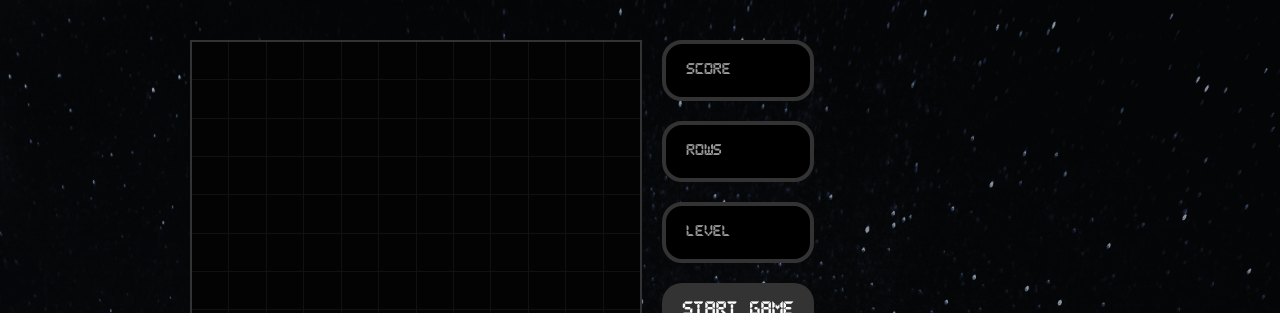
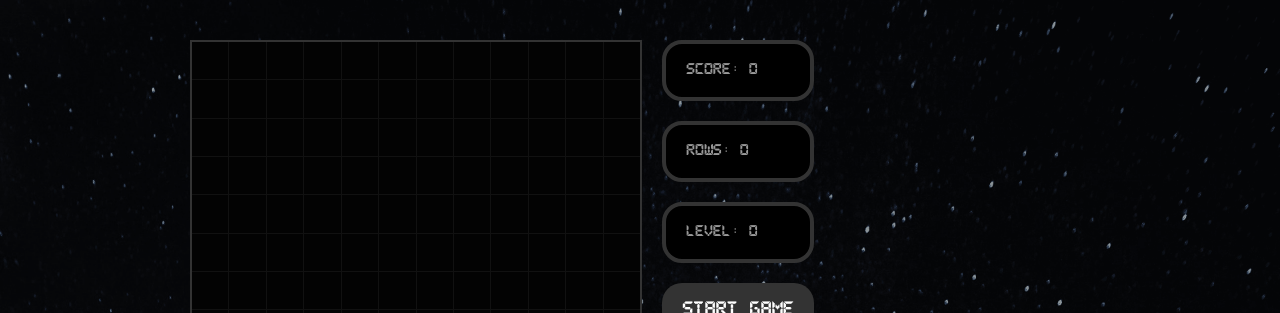
Before and after one commit to a-velasquez/tetris, a React (Create React App) app: page / in a window 1280 px wide. Shown: the top 313 px of the page. Built offline with nearby package versions, Linux system fonts and the light colour scheme.

Commit message:
add score, rows and level info to display

```diff
--- a/src/components/Tetris.js
+++ b/src/components/Tetris.js
@@ -109,9 +109,9 @@ const Tetris = () => {
 						<Display gameOver={gameOver} text="Game Over" />
 					) : (
 						<div>
-							<Display text="Score" />
-							<Display text="Rows" />
-							<Display text="Level" />
+							<Display text={`Score: ${score}`} />
+							<Display text={`Rows: ${rows}`} />
+							<Display text={`Level: ${level}`} />
 						</div>
 					)}
 					<StartButton callback={startGame} />
```
